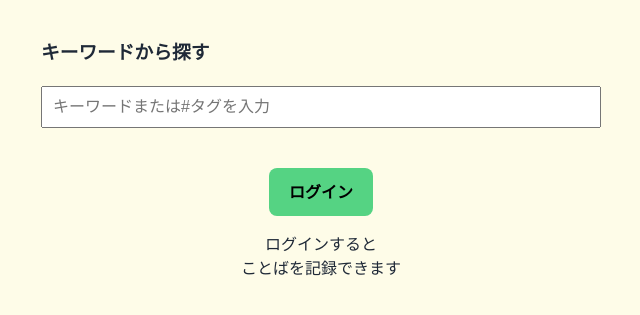
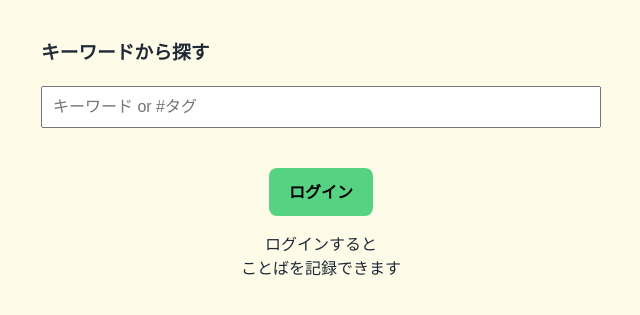
Before and after one commit to Sayaka-Higasa/Kotoba-Trace, a Django app: page / in a window 1280 px wide. Shown: the part 86-401 px from the top of the page, without its empty margins (319-959 px from the left). Run offline with Django 5.2, Linux system fonts and the light colour scheme; data that the repository does not hold is empty.

Commit message:
検索htmlの検索窓内の説明文修正

```diff
--- a/search/templates/search/index.html
+++ b/search/templates/search/index.html
@@ -8,7 +8,7 @@
     <form method="GET" action="{% url 'search:results' %}">
         <input type="search"
                name="q"
-               placeholder="キーワードまたは#タグを入力"
+               placeholder="キーワード or #タグ"
                style="width:100%; padding:10px; font-size:16px;">
         <input type="submit" style="display:none;">
     </form>
```
